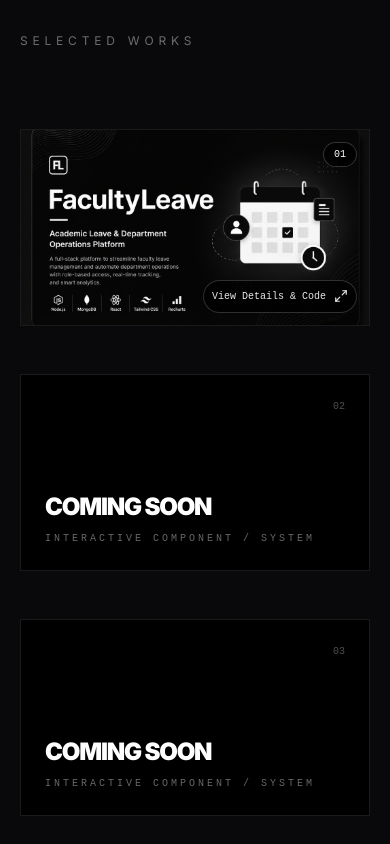
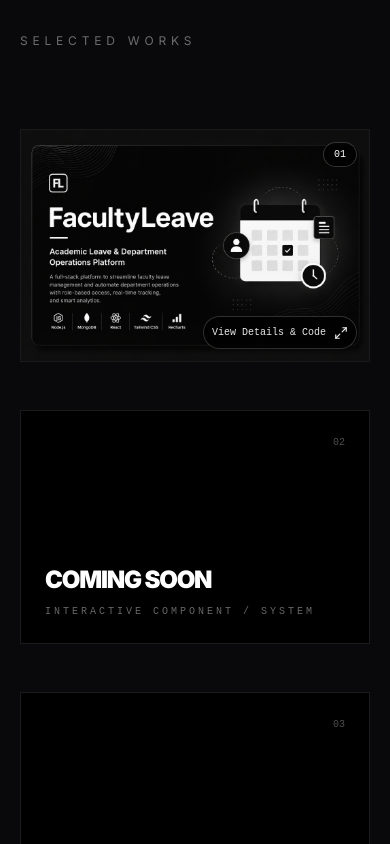
Before and after one commit to Aryan78khandelwal/Portfolio_Website, a React (Vite) app: page / in a window 390 px wide. Shown: the part 1600-2444 px from the top of the page. Built offline with nearby package versions, Linux system fonts and the light colour scheme.

Commit message:
making mobile resposive to project section

```diff
--- a/src/components/Projects.jsx
+++ b/src/components/Projects.jsx
@@ -47,12 +47,12 @@ const ProjectCard = ({ index, onSelect }) => {
         onMouseLeave={handleMouseLeave}
         onClick={() => onSelect && onSelect(projectData)}
         data-cursor="hover"
-        className="group relative bg-black border border-white/10 p-0 aspect-[16/9] md:aspect-auto h-auto md:h-80 transition-all hover:-translate-y-2 hover:-translate-x-2 shadow-[0px_0px_0px_white] hover:shadow-[8px_8px_0px_white] flex flex-col justify-between overflow-hidden cursor-pointer"
+        className="group relative bg-black border border-white/10 p-0 aspect-[3/2] md:aspect-auto h-auto md:h-80 transition-all hover:-translate-y-2 hover:-translate-x-2 shadow-[0px_0px_0px_white] hover:shadow-[8px_8px_0px_white] flex flex-col justify-between overflow-hidden cursor-pointer"
       >
         <img
           src={projectData.coverImage}
           alt="FacultyLeave - Academic Leave & Department Operations Platform"
-          className="w-full h-full object-cover group-hover:scale-105 transition-transform duration-500"
+          className="w-full h-full object-contain md:object-cover group-hover:scale-105 transition-transform duration-500"
         />
         <div className="absolute top-3 right-3 sm:top-4 sm:right-4 text-[10px] font-mono text-white bg-black/70 backdrop-blur-md border border-white/20 px-2.5 py-1 rounded-full z-10">
           01
@@ -75,7 +75,7 @@ const ProjectCard = ({ index, onSelect }) => {
       onMouseMove={handleMouseMove}
       onMouseLeave={handleMouseLeave}
       data-cursor="hover"
-      className="group relative bg-black border border-white/10 p-6 sm:p-8 aspect-[16/9] md:aspect-auto h-auto md:h-80 transition-all hover:-translate-y-2 hover:-translate-x-2 shadow-[0px_0px_0px_white] hover:shadow-[8px_8px_0px_white] flex flex-col justify-between overflow-hidden"
+      className="group relative bg-black border border-white/10 p-6 sm:p-8 aspect-[3/2] md:aspect-auto h-auto md:h-80 transition-all hover:-translate-y-2 hover:-translate-x-2 shadow-[0px_0px_0px_white] hover:shadow-[8px_8px_0px_white] flex flex-col justify-between overflow-hidden"
     >
       <div className="absolute top-6 right-6 text-[10px] font-mono opacity-30">0{index + 1}</div>
 
```
